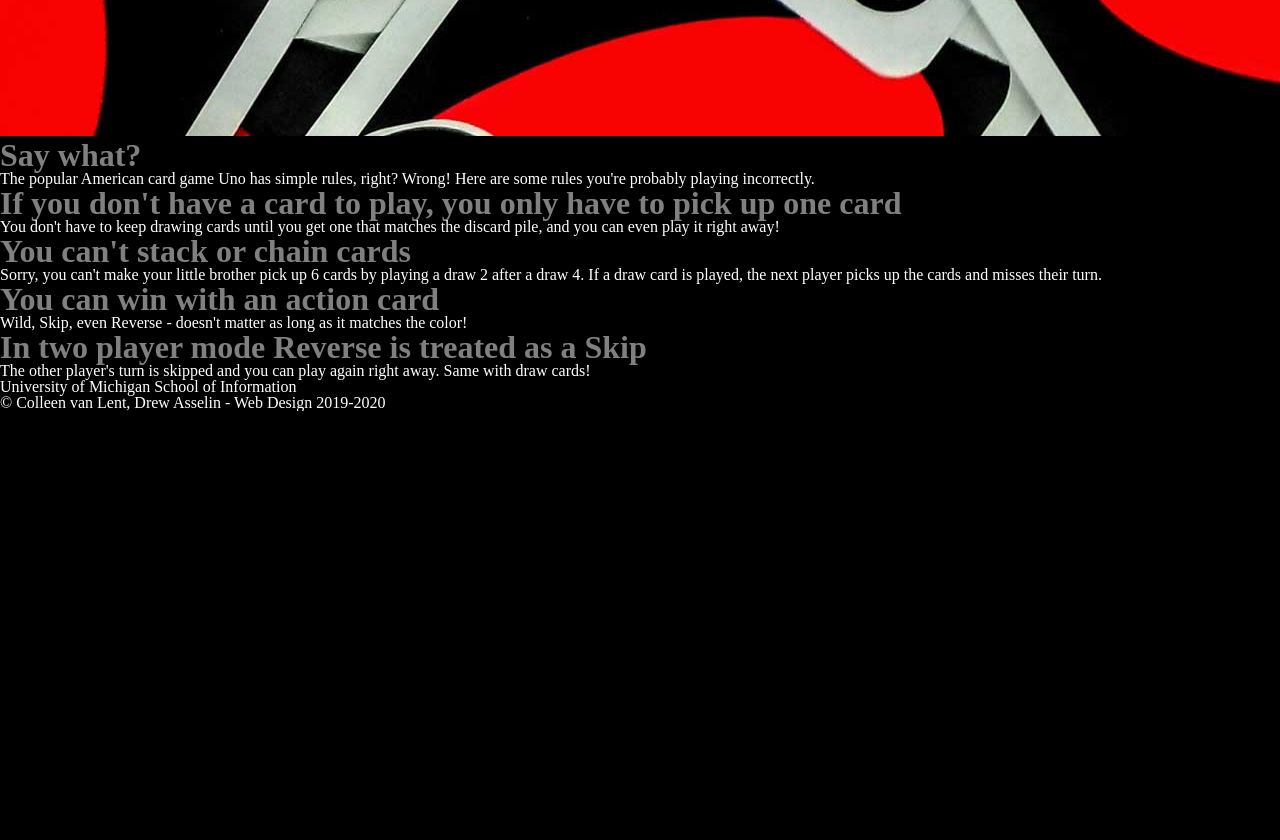
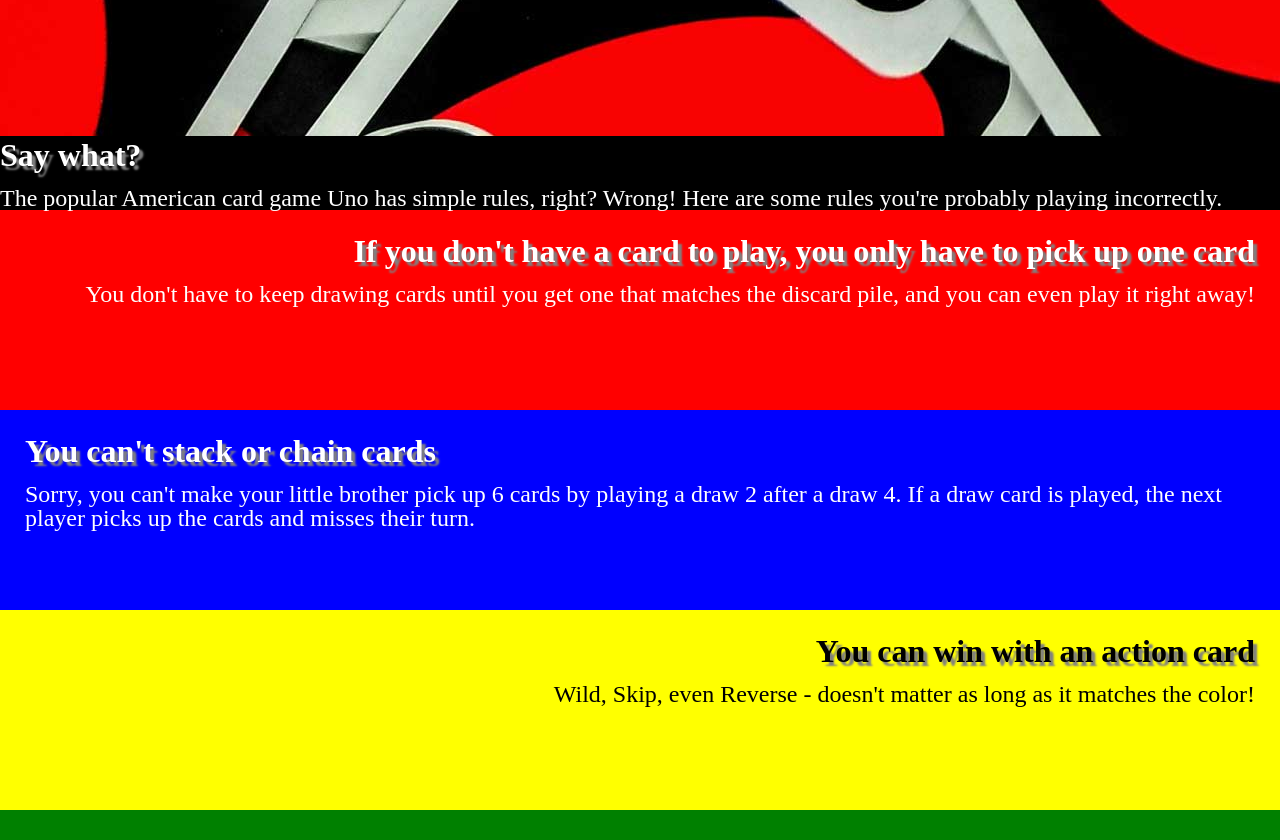
Before and after one commit to JordanDodson/homework2-2021, a plain HTML site: page index.html in a window 1280 px wide. Shown: the part 1960-2800 px from the top of the page. Before the commit the page ends 2371 px from the top, so only its background shows below. Drawn offline with Linux system fonts and the light colour scheme.

Commit message:
Finished all colors

```diff
--- a/css/style.css
+++ b/css/style.css
@@ -9,11 +9,75 @@
 
     font-size: 64px;
     padding: 10px;
+    text-align: center;
 }
 
 h2 {
 
     font-size: 32px;
-    color: #808080;
+    text-shadow: 4px 4px;
+    text-shadow: 4px 4px 2px #808080;
 
 }
+
+p {
+
+    font-size: 24px;
+    padding-top: 15px;
+
+}
+
+#red {
+
+    background-color: #FF0000;
+    text-align: right;
+    padding: 25px;
+    min-height: 150px;
+
+}
+
+#blue{
+
+    background-color: #0000FF;
+    text-align: left;
+    padding: 25px;
+    min-height: 150px;
+
+}
+
+#yellow{
+
+    background-color: #FFFF00;
+    text-align: right;
+    padding: 25px;
+    min-height: 150px;
+
+
+}
+
+#yellow h2{
+
+    color: #000000;
+
+}
+
+#yellow p{
+
+    color: #000000;
+
+}
+
+#green{
+
+    background-color: #008000;
+    text-align: left;
+    padding: 25px;
+    min-height: 150px;
+
+}
+
+footer{
+    text-align: center;
+    padding-right: 10px;
+    padding-left: 10px;
+}
```
